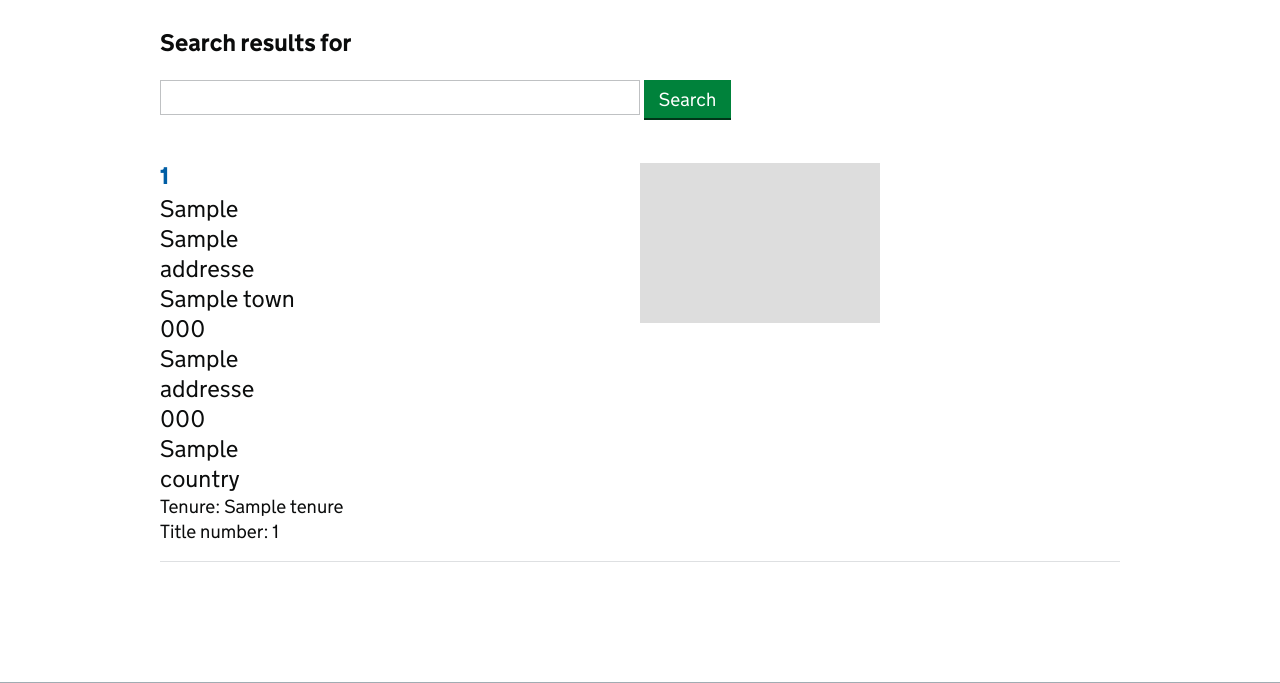
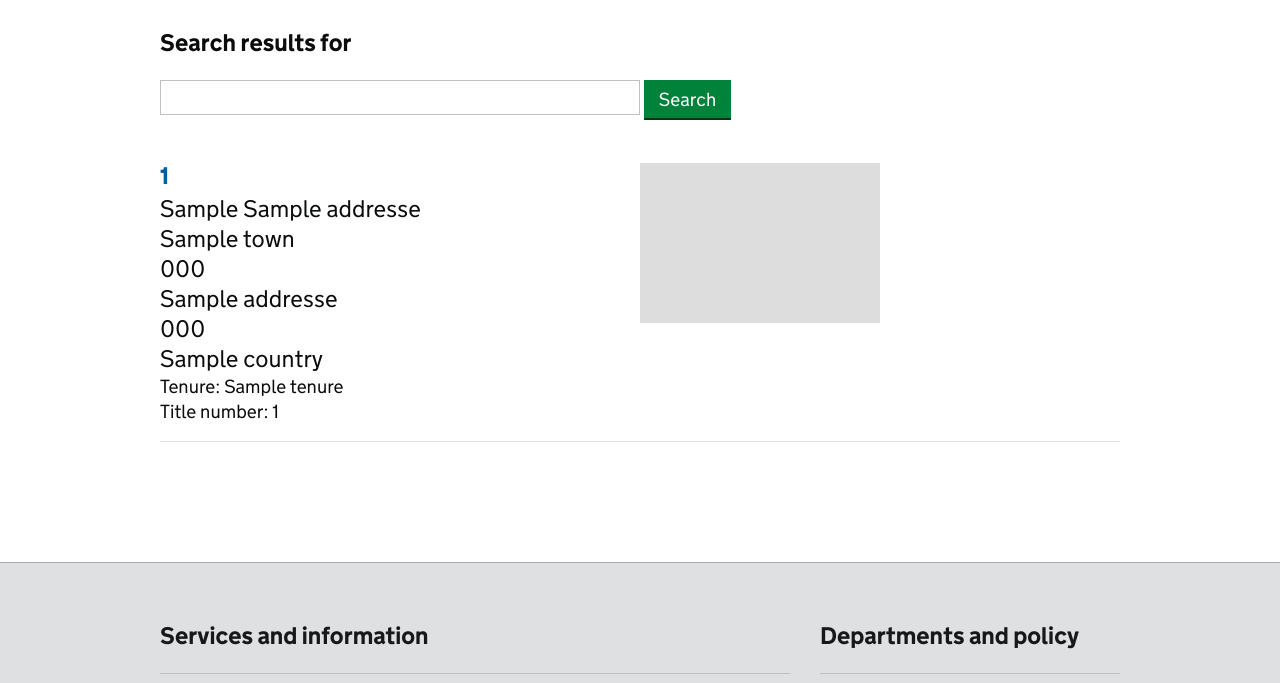
Before and after one commit to LandRegistry/property-frontend-alpha, a Flask app: template propertyfrontend/templates/search_results.html in a window 1280 px wide. Shown: the part 202-885 px from the top of the page. Run offline with Flask 2, Linux system fonts and the light colour scheme; the template is opened without the code that fills it: most values are stand-ins (such as "Sample title", 1, 10 or a date in 2020); grey boxes labelled with a size stand in for pictures from a placeholder-image service; a map, chart or similar area stays blank; parts of the project's set-up code (start-up, migrations or seed data) failed here and were passed over; some libraries are stand-ins or nearby versions.

Commit message:
Tweaking macro output

```diff
--- a/propertyfrontend/templates/address_macros.html
+++ b/propertyfrontend/templates/address_macros.html
@@ -4,7 +4,6 @@
 
     {% if address.structured %}
 
-            <div class="grid grid-1-3">
         <div itemscope itemtype="http://schema.org/PostalAddress">
             <span itemprop="streetAddress">
                 {{ address.structured.house_no }} {{ address.structured.street_name }}<br>
@@ -20,20 +19,21 @@
                     {{ address.structured.region_name }}<br>
                 {% endif %}
             </span>
-                    <span itemprop="postalCode">{{ address.structured.postcode }}<br></span>
+            <span itemprop="postalCode">
+                {{ address.structured.postcode }}<br>
+            </span>
             {% if address.structured.country %}
-                        <span itemprop="addressCountry">{{ address.structured.country }}</span>
+                <span itemprop="addressCountry">
+                    {{ address.structured.country }}
+                </span>
             {% endif %}
-                </div>
         </div>
 
     {% else %}
 
-        <div class="grid grid-1-3">
         {% for item in address.string.get_fields()  %}
             {{ item }}<br>
         {% endfor %}
-            </div>
 
     {% endif %}
 
```
Lines whose indentation alone changed are shown as unchanged.
